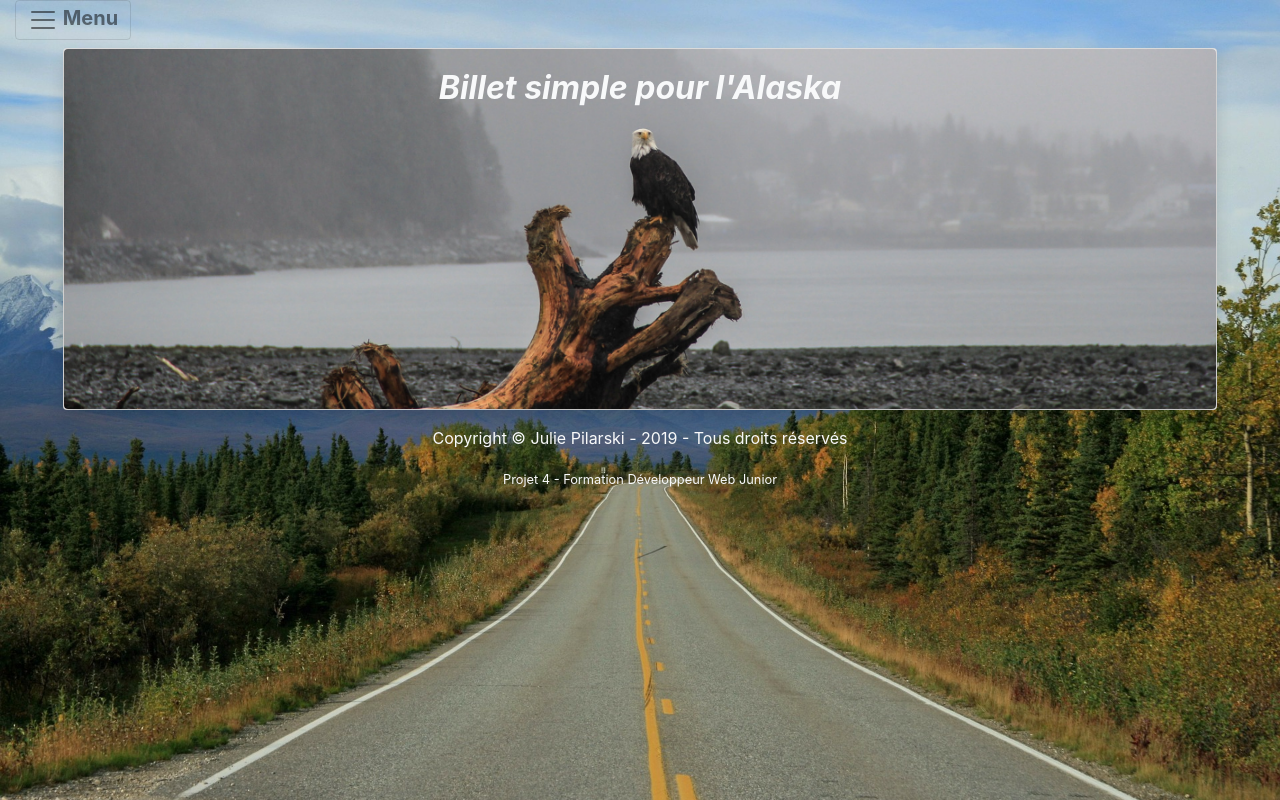
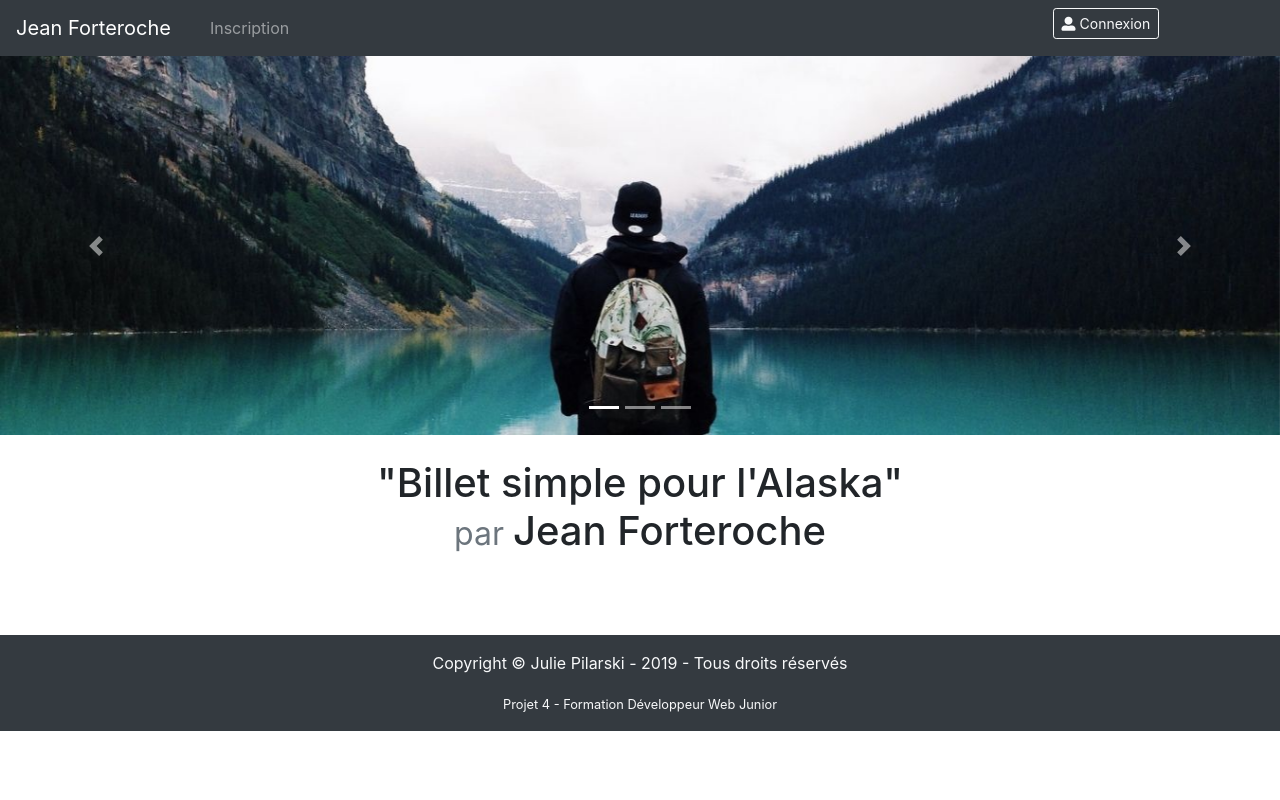
Before and after one commit to ysoline/blog, a PHP site: page / in a window 1280 px wide. Run offline with PHP 8.4, Linux system fonts and the light colour scheme; data that the repository does not hold is empty; some libraries are stand-ins or nearby versions.

Commit message:
Mise en place d'un slider

```diff
--- a/Views/Frontend/template.php
+++ b/Views/Frontend/template.php
@@ -4,8 +4,10 @@
 <head>
     <meta charset="utf-8">
     <meta name="viewport" content="width=device-width, initial-scale=1, shrink-to-fit=no">
-    <link rel="stylesheet" href="https://stackpath.bootstrapcdn.com/bootstrap/4.3.1/css/bootstrap.min.css" integrity="sha384-ggOyR0iXCbMQv3Xipma34MD+dH/1fQ784/j6cY/iJTQUOhcWr7x9JvoRxT2MZw1T" crossorigin="anonymous">
-    <link rel="stylesheet" href="https://use.fontawesome.com/releases/v5.6.3/css/all.css" integrity="sha384-UHRtZLI+pbxtHCWp1t77Bi1L4ZtiqrqD80Kn4Z8NTSRyMA2Fd33n5dQ8lWUE00s/" crossorigin="anonymous" />
+    <link rel="stylesheet" href="https://stackpath.bootstrapcdn.com/bootstrap/4.3.1/css/bootstrap.min.css"
+        integrity="sha384-ggOyR0iXCbMQv3Xipma34MD+dH/1fQ784/j6cY/iJTQUOhcWr7x9JvoRxT2MZw1T" crossorigin="anonymous">
+    <link rel="stylesheet" href="https://use.fontawesome.com/releases/v5.6.3/css/all.css"
+        integrity="sha384-UHRtZLI+pbxtHCWp1t77Bi1L4ZtiqrqD80Kn4Z8NTSRyMA2Fd33n5dQ8lWUE00s/" crossorigin="anonymous" />
     <script src="https://code.jquery.com/jquery-3.4.1.min.js"></script>
     <script src="https://cdn.tiny.cloud/1/umdi5wzy8syfdqdun003ztwbhuop2jj1p42n75ixljkydgf1/tinymce/5/tinymce.min.js">
     </script>
@@ -17,74 +19,102 @@
     </script>
     <title><?= $title = "Jean Forteroche" ?></title>
 </head>
-<style>
-    body {
-        background-image: url("public/img/bg_alaska.jpg");
-        background-repeat: no-repeat;
-        background-attachment: fixed;
-        background-size: cover;
-    }
-</style>
-<div class="container-fluid">
+
 <header class="blog-header">
-
-        <div class="collapse" id="navbarToggleExternalContent">
-            <div class="d-flex justify-content-between align-items-center p-4 rounded border">
-                <a class="text-light" href="index.php?action=listPosts">
-                    <h1>Jean Forteroche</h1>
-                </a>
-
+    <nav class="navbar navbar-expand-lg navbar-dark bg-dark">
+        <div class="navbar-header">
+            <a class="navbar-brand" href="index.php?action=listPosts">Jean Forteroche</a>
+        </div>
+        <button class="navbar-toggler" type="button" data-toggle="collapse" data-target="#navbarNavDropdown"
+            aria-controls="navbarNavDropdown" aria-expanded="false" aria-label="Toggle navigation">
+            <span class="navbar-toggler-icon"></span>
+        </button>
+        <div class="collapse navbar-collapse" id="navbarNavDropdown">
+            <div class="d-flex flex-column flex-sm-row justify-content-between col-lg-11">
+                <ul class="nav navbar-nav">
+                    <li>
                         <?php if (!isset($_SESSION['id_user'])) { ?>
-                <a class="text-light" href="index.php?action=suscribePage">Inscription</a>
+                        <a class="nav-link" href="index.php?action=suscribePage"><span
+                                class="glyphicon glyphicon-user">Inscription</a>
                         <?php } ?>
+                    </li>
+                    <li>
                         <?php if (isset($_SESSION['id_user'])) { ?>
-                <a class="text-light text-decoration-none mx-2" href="index.php?action=profil">Profil</a>
-
+                        <a class="nav-link text-decoration-none mx-2" href="index.php?action=profil">Profil</a>
+                    </li>
+                    <li>
                         <?php if (($_SESSION['rank']) == 1) { ?>
-                <a class="text-light" href="index.php?action=panelAdmin">Administration</a>
+                        <a class="nav-link" href="index.php?action=panelAdmin">Administration</a>
                         <?php }
                     } ?>
-
-                </a>
+                </ul>
+                <ul class="nav navbar-nav">
+                    <li>
                         <?php if (!isset($_SESSION['id_user'])) { ?>
-                <a class="btn btn-sm btn-outline-light" href="index.php?action=auth">Connexion</a>
+                        <a class="btn btn-sm btn-outline-light" href="index.php?action=auth"><i
+                                class="fas fa-user-alt"></i>
+                            Connexion</a>
                         <?php } ?>
+                    </li>
+                    <li>
                         <?php if (isset($_SESSION['id_user'])) { ?>
-                <a class="btn btn-sm btn-outline-light" href="index.php?action=disconnect">Déconnexion</a>
+                        <a class="btn btn-sm btn-outline-light" href="index.php?action=disconnect"><i
+                                class="fas fa-power-off"></i> Déconnexion</a>
                         <?php } ?>
+                    </li>
+                </ul>
             </div>
         </div>
-
-        <nav class="nav navbar-light">
-            <button class="navbar-toggler font-weight-bold" type="button" data-toggle="collapse" data-target="#navbarToggleExternalContent" aria-controls="navbarToggleExternalContent" aria-expanded="false" aria-label="Toggle navigation">
-                <span class="navbar-toggler-icon"></span> Menu
-            </button>
     </nav>
     <div>
-            <div class=" px-5 mt-2">
-                <div class="col-lg d-flex justify-content-center align-items-center card p-0">
-                    <img src="public\img\aigle_alaska.png" class="card-img rounded shadow d-none d-lg-block" alt='aigle_alaska'>
-                    <h2 class="font-italic text-center text-light font-weight-bold card-img-overlay d-none d-lg-block">Billet simple pour l'Alaska</h2>
+        <div id="carousel_alaska" class="carousel slide carousel-fade" data-ride="carousel">
+            <ol class="carousel-indicators">
+                <li data-target="#carousel_alaska" data-slide-to="0" class="active"></li>
+                <li data-target="#carousel_alaska" data-slide-to="1"></li>
+                <li data-target="#carousel_alaska" data-slide-to="2"></li>
+            </ol>
+            <div class="carousel-inner">
+                <div class="carousel-item active">
+                    <img class="d-block w-100" src="public\img\1.jpg" alt="First slide">
+                </div>
+                <div class="carousel-item">
+                    <img class="d-block w-100" src="public\img\2.jpg" alt="Second slide">
+                </div>
+                <div class="carousel-item">
+                    <img class="d-block w-100" src="public\img\3.jpg" alt="Third slide">
                 </div>
             </div>
-            <h1 class="font-italic text-center  font-weight-bold d-lg-none">Billet simple pour l'Alaska</h1>
+            <a class="carousel-control-prev" href="#carousel_alaska" role="button" data-slide="prev">
+                <span class="carousel-control-prev-icon" aria-hidden="true"></span>
+                <span class="sr-only">Précedente</span>
+            </a>
+            <a class="carousel-control-next" href="#carousel_alaska" role="button" data-slide="next">
+                <span class="carousel-control-next-icon" aria-hidden="true"></span>
+                <span class="sr-only">Suivante</span>
+            </a>
+        </div>
 
+        <div class="text-center m-4">
+            <h1>"Billet simple pour l'Alaska"<br /><small class="text-muted"> par </small>Jean Forteroche</h1>
+        </div>
 </header>
 
 <body>
-        <div class="container-fluid mt-2">
+    <div class="container-fluid mt-2 py-4">
         <?= $content ?>
     </div>
 </body>
 
-    <footer class="blog-footer text-center px-5">
+<footer class="blog-footer bg-dark text-center p-3">
     <p class="text-light">Copyright © Julie Pilarski - 2019 - Tous droits réservés</p>
     <small class="text-light">Projet 4 - Formation Développeur Web Junior</small>
 </footer>
 
-    <script src="https://stackpath.bootstrapcdn.com/bootstrap/4.3.1/js/bootstrap.min.js" integrity="sha384-JjSmVgyd0p3pXB1rRibZUAYoIIy6OrQ6VrjIEaFf/nJGzIxFDsf4x0xIM+B07jRM" crossorigin="anonymous">
+<script src="https://stackpath.bootstrapcdn.com/bootstrap/4.3.1/js/bootstrap.min.js"
+    integrity="sha384-JjSmVgyd0p3pXB1rRibZUAYoIIy6OrQ6VrjIEaFf/nJGzIxFDsf4x0xIM+B07jRM" crossorigin="anonymous">
 </script>
-    <script src="https://stackpath.bootstrapcdn.com/bootstrap/4.3.1/js/bootstrap.bundle.min.js" integrity="sha384-xrRywqdh3PHs8keKZN+8zzc5TX0GRTLCcmivcbNJWm2rs5C8PRhcEn3czEjhAO9o" crossorigin="anonymous">
+<script src="https://stackpath.bootstrapcdn.com/bootstrap/4.3.1/js/bootstrap.bundle.min.js"
+    integrity="sha384-xrRywqdh3PHs8keKZN+8zzc5TX0GRTLCcmivcbNJWm2rs5C8PRhcEn3czEjhAO9o" crossorigin="anonymous">
 </script>
 
 </html>
```
Also changed, not shown: public/img/1.jpg (added), public/img/2.jpg (added), public/img/3.jpg (added). Lines whose indentation alone changed are shown as unchanged.
